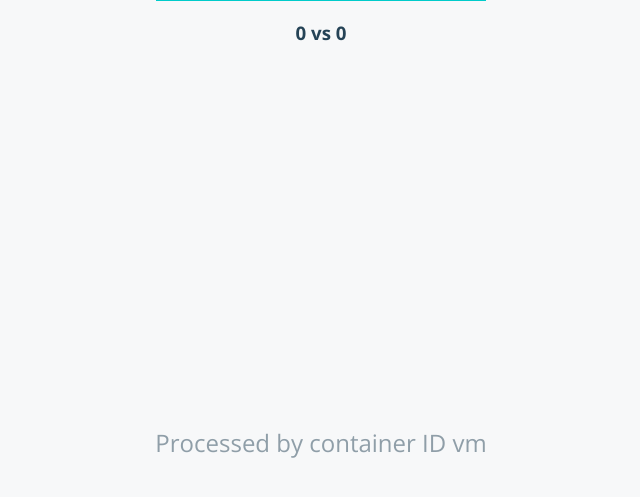
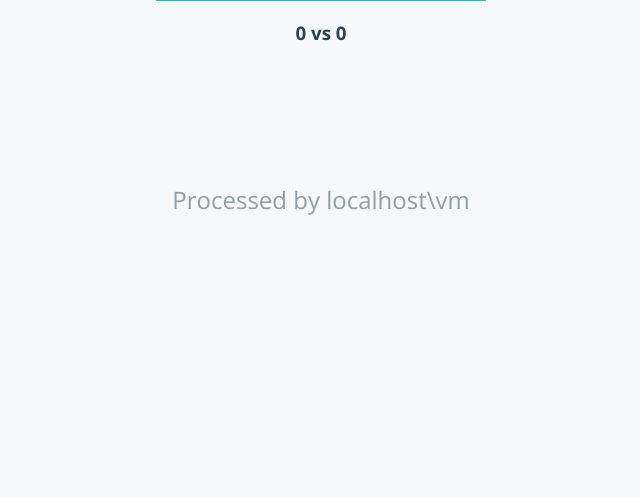
Before and after one commit to okteto/vote, a Flask app: page / in a window 1280 px wide. Shown: the part 241-738 px from the top of the page, without its empty margins (319-959 px from the left). Run offline with Flask 2, Linux system fonts and the light colour scheme; some libraries are stand-ins or nearby versions.

Commit message:
Include the namespace

```diff
--- a/app.py
+++ b/app.py
@@ -4,9 +4,10 @@ import socket
 import random
 import json
 
-option_a = os.getenv('OPTION_A', "Cats")
-option_b = os.getenv('OPTION_B', "Dogs")
+option_a = os.getenv('OPTION_A', 'Cats')
+option_b = os.getenv('OPTION_B', 'Dogs')
 hostname = socket.gethostname()
+namespace = os.getenv('CND_KUBERNETES_NAMESPACE', 'localhost')
 votes = {option_a: 0, option_b: 0}
 
 app = Flask(__name__)
@@ -25,6 +26,7 @@ def hello():
         hostname=hostname,
         votes_a=votes[option_a],
         votes_b=votes[option_b],
+        namespace=namespace
     ))
     return resp
 
--- a/static/stylesheets/style.css
+++ b/static/stylesheets/style.css
@@ -43,7 +43,7 @@ button.b{
 
 #hostname{
   position: absolute;
-  bottom: 100px;
+  top: 50%;
   right: 0;
   left: 0;
   color: #8f9ea8;
--- a/templates/index.html
+++ b/templates/index.html
@@ -20,7 +20,7 @@
         </form>
         <h3>{{votes_a}} vs {{votes_b}}</h3>
         <div id="hostname">
-          Processed by container ID {{hostname}}
+            <p>Processed by {{namespace}}\{{hostname}}</p>
         </div>
       </div>
     </div>
```
